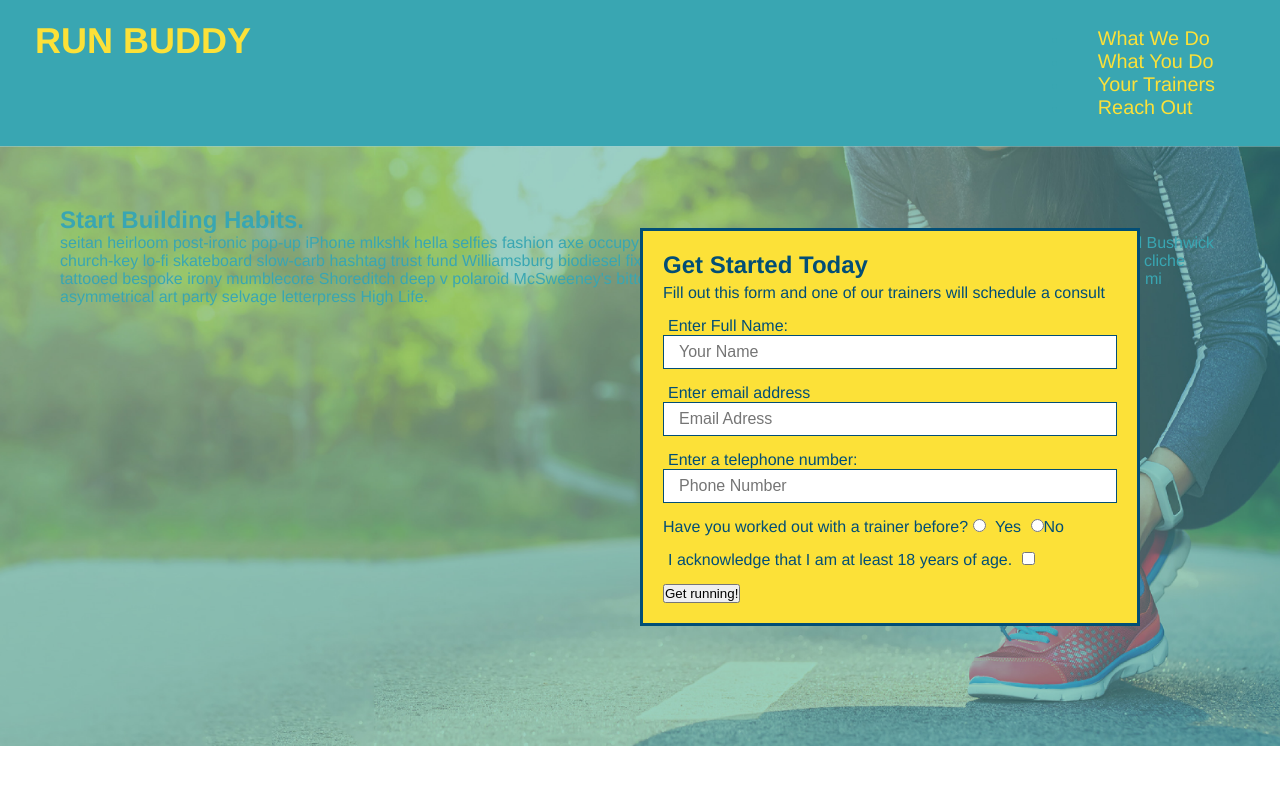
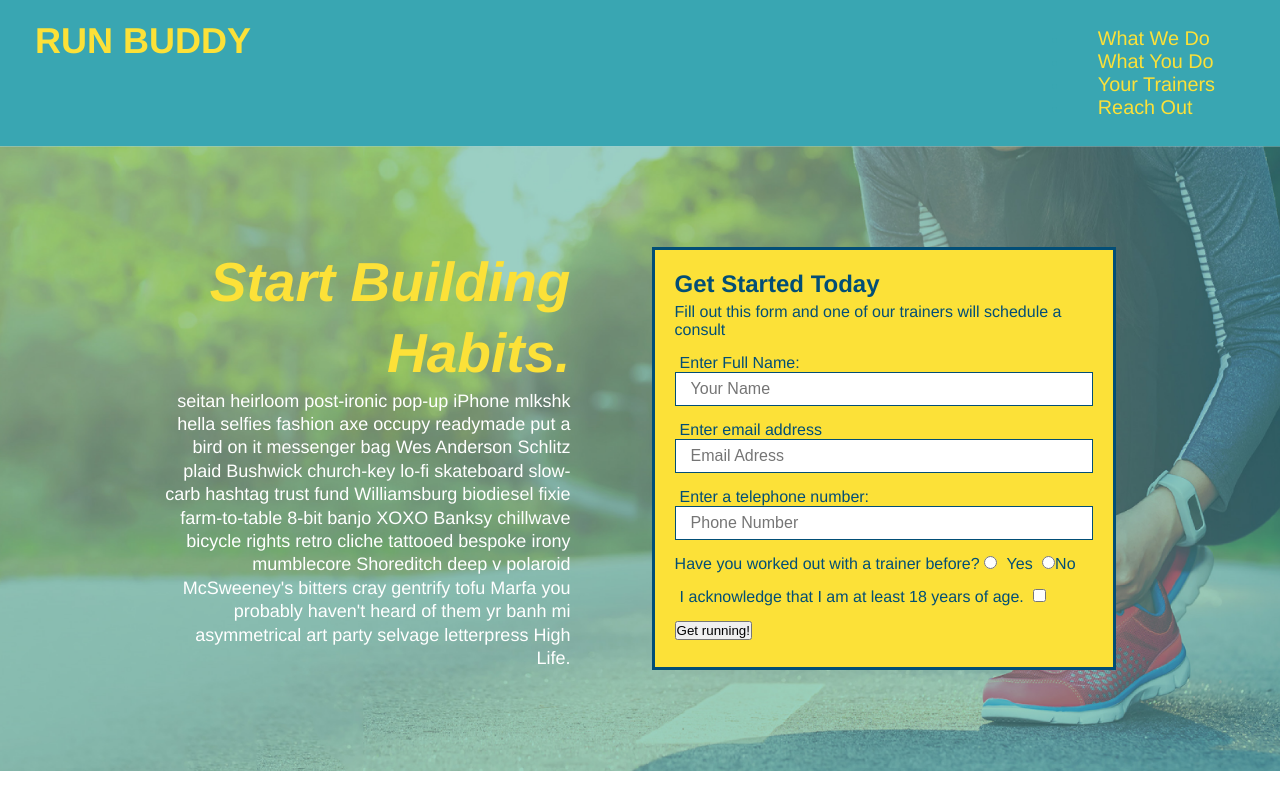
Before and after one commit to l-amu/run-buddy, a plain HTML site: page index.html in a window 1280 px wide. Shown: the top 800 px of the page. Drawn offline with Linux system fonts and the light colour scheme.

Commit message:
add flexbox to the hero

```diff
--- a/assets/css/style.css
+++ b/assets/css/style.css
@@ -6,10 +6,11 @@
 
 .hero {
   background-image: url("../images/hero-bg.jpg.jpg");
-  height: 600px;
   background-size: cover;
   background-position:center;
-  position: relative;
+  display: flex;
+  justify-content: center;
+  flex-wrap: wrap;
 }
 
 body {
@@ -64,19 +65,18 @@ footer {
   background-color: #fce138;
   width: 100%;
   padding: 40px 35px;
+  display: flex;
+  justify-content: space-between;
 }
 
 footer h3 {
-  display: inline;
   color: #024e76;
   font-size: 30px;
   margin: 0;
 }
 
 footer div {
-  float: right;
   line-height: 1.5em;
-  text-align: right;
 }
 
 footer a {
@@ -91,11 +91,9 @@ section {
   color: #024e76;
   background-color: #fce138;
   padding: 20px;
-  width: 500px;
   border: solid 3px #024e76;
-  position: absolute;
-  bottom: 120px;
-  right: 140px;
+  width: 40%;
+  margin: 3.5%;
 }
 
 .hero-form p {
@@ -276,3 +274,18 @@ section {
 .contact-info a {
   color: #fce138;
 }
+
+.hero-cta {
+  width: 35%;
+  text-align: right;
+  margin: 3.5%;
+  color: #fff;
+  font-size: 18px;
+  line-height: 1.3;
+}
+
+.hero-cta h2 {
+  font-style: italic;
+  font-size: 55px;
+  color: #fce138;
+}
--- a/index.html
+++ b/index.html
@@ -184,8 +184,9 @@
     </section>
 
     <footer>
+      <div>
+
         <h3>❤️ Made with love by Run Buddy.</h3>
-            <div>
             <a href="#">Read Our Privacy Policy</a><br/>
             &copy; 2019 Run Buddy, Inc.
         </div>
```
